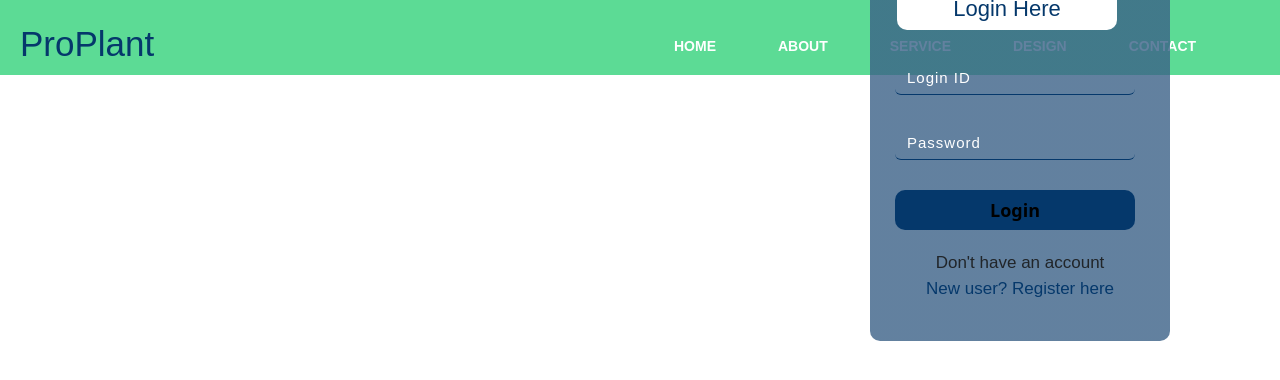
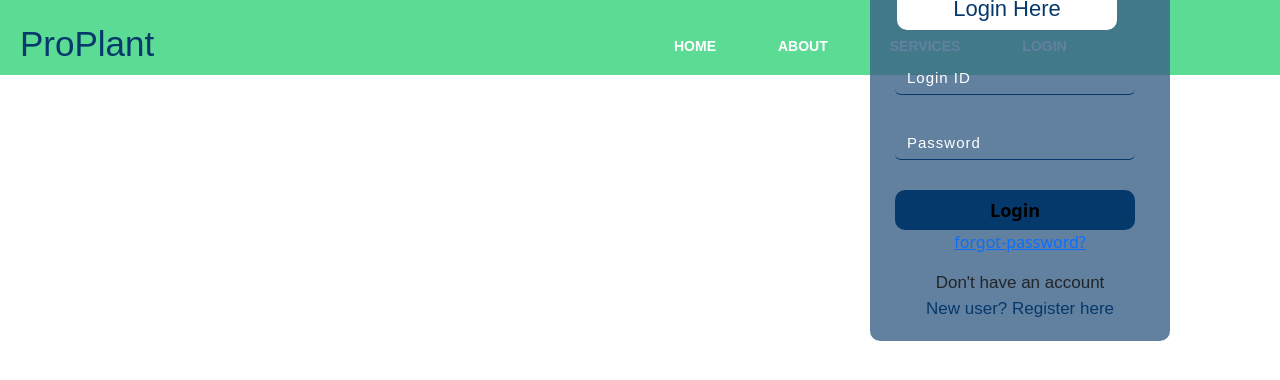
Before and after one commit to kiranm889/https---github.com-kiranm889-online-shoping-frontend, an Angular app: page /login in a window 1280 px wide. Shown: the top 380 px of the page. Built offline with nearby package versions, Linux system fonts and the light colour scheme.

Commit message:
logout added

```diff
--- a/src/app/app-routing.module.ts
+++ b/src/app/app-routing.module.ts
@@ -3,6 +3,7 @@ import { RouterModule, Routes } from '@angular/router';
 import { AboutComponent } from './about/about.component';
 import { HomeComponent } from './home/home.component';
 import { LoginComponent } from './login/login.component';
+import { LogoutComponent } from './logout/logout.component';
 import { MenuComponent } from './menu/menu.component';
 import { ProductsFormComponent } from './menu/products/products-form/products-form.component';
 import { ProductsComponent } from './menu/products/products.component';
@@ -16,6 +17,7 @@ const routes: Routes = [
   { path: 'products', component: ProductsComponent },
   { path: 'productsForm', component: ProductsFormComponent },
   { path: 'about', component: AboutComponent },
+  { path: 'logout', component: LogoutComponent },
 ];
 
 @NgModule({
--- a/src/app/app.module.ts
+++ b/src/app/app.module.ts
@@ -13,9 +13,10 @@ import { ProductsComponent } from './menu/products/products.component';
 import { ProductsFormComponent } from './menu/products/products-form/products-form.component';
 import { HomeComponent } from './home/home.component';
 import { AboutComponent } from './about/about.component';
+import { LogoutComponent } from './logout/logout.component';
 
 @NgModule({
-  declarations: [AppComponent, LoginComponent, RegistrationComponent, MenuComponent, NavComponent, ProductsComponent, ProductsFormComponent, HomeComponent, AboutComponent],
+  declarations: [AppComponent, LoginComponent, RegistrationComponent, MenuComponent, NavComponent, ProductsComponent, ProductsFormComponent, HomeComponent, AboutComponent, LogoutComponent],
   imports: [BrowserModule, AppRoutingModule, FormsModule, HttpClientModule],
   providers: [],
   bootstrap: [AppComponent],
--- a/src/app/common/nav/nav.component.html
+++ b/src/app/common/nav/nav.component.html
@@ -7,14 +7,23 @@
     <ul>
       <li><a routerLink="/home">HOME</a></li>
       <li><a routerLink="/about">ABOUT</a></li>
-      <li><a routerLink="/menu">SERVICE</a></li>
-      <li><a href="#">DESIGN</a></li>
-      <li><a href="#">CONTACT</a></li>
+      <li><a routerLink="/menu">SERVICES</a></li>
+      <li>
+        <a
+          *ngIf="!userService.isUserLoggedIn()"
+          routerLink="/home"
+          class="nav-link"
+          >LOGIN</a
+        >
+      </li>
+      <li>
+        <a
+          *ngIf="userService.isUserLoggedIn()"
+          routerLink="/logout"
+          class="nav-link"
+          >LOGOUT</a
+        >
+      </li>
     </ul>
   </div>
-
-  <!-- <div class="search">
-    <input class="srch" type="search" name="" placeholder="Type To text" />
-    <a href="#"> <button class="btn">Search</button></a>
-  </div> -->
 </div>
--- a/src/app/common/nav/nav.component.ts
+++ b/src/app/common/nav/nav.component.ts
@@ -1,4 +1,5 @@
 import { Component } from '@angular/core';
+import { UserService } from 'src/app/service/user.service';
 
 @Component({
   selector: 'app-nav',
@@ -6,5 +7,5 @@ import { Component } from '@angular/core';
   styleUrls: ['./nav.component.css'],
 })
 export class NavComponent {
-  logout: any;
+  constructor(public userService: UserService) {}
 }
--- a/src/app/login/login.component.css
+++ b/src/app/login/login.component.css
@@ -71,7 +71,6 @@
 .form .link{
   font-family: Arial, Helvetica, sans-serif;
   font-size: 17px;
-  padding-top: 20px;
   text-align: center;
 }
 .form .link a{
@@ -97,3 +96,10 @@
 .icons ion-icon:hover{
   color: #05386B;
 }
+
+#forgotpwd{
+  text-decoration: none;
+  font-weight: 300;
+  color: #ffff;
+  text-align: center;
+}
--- a/src/app/login/login.component.html
+++ b/src/app/login/login.component.html
@@ -66,6 +66,9 @@
     name="password"
   />
   <button class="btnn" (click)="login()"><a href="#">Login</a></button>
+  <p id="forgotpwd">
+    <a routerLink="" (click)="forgotPassword()">forgot-password?</a>
+  </p>
 
   <p class="link">
     Don't have an account<br />
--- a/src/app/login/login.component.ts
+++ b/src/app/login/login.component.ts
@@ -36,6 +36,7 @@ export class LoginComponent {
         // handle successful login
         console.log(response);
         this.router.navigate(['/products']);
+        sessionStorage.setItem('authenticatedUser', this.loginId);
       },
       (error) => {
         // handle login error
@@ -45,4 +46,8 @@ export class LoginComponent {
       }
     );
   }
+  email = 'lion@gmail.com';
+  forgotPassword() {
+    this.loginService.changePassword(this.loginId, this.email);
+  }
 }
--- /dev/null
+++ b/src/app/logout/logout.component.html
@@ -0,0 +1,3 @@
+<h1>You are logged out</h1>
+<div class="container">Thank you for visiting</div>
+<app-logout message="This is the banner message"></app-logout>
--- /dev/null
+++ b/src/app/logout/logout.component.ts
@@ -0,0 +1,64 @@
+import { Component, Input } from '@angular/core';
+import { Router, RouterLink } from '@angular/router';
+import { UserService } from '../service/user.service';
+
+// @Component({
+//   selector: 'app-logout',
+//   templateUrl: './logout.component.html',
+//   styleUrls: ['./logout.component.css'],
+// })
+
+@Component({
+  selector: 'app-logout',
+  template: `
+    <div class="banner" [ngClass]="{ show: show }">
+      {{ message }}
+      <button class="close" (click)="closeBanner()">X</button>
+    </div>
+  `,
+  styles: [
+    `
+      .banner {
+        position: fixed;
+        top: 0;
+        left: 50%;
+        transform: translateX(-50%);
+        background-color: #f44336;
+        color: white;
+        padding: 12px 24px;
+        z-index: 9999;
+        opacity: 0;
+        transition: opacity 0.3s ease-in-out;
+      }
+      .banner.show {
+        opacity: 1;
+      }
+      .close {
+        position: absolute;
+        top: 50%;
+        right: 4px;
+        transform: translateY(-50%);
+        background-color: transparent;
+        color: white;
+        border: none;
+        font-size: 16px;
+        cursor: pointer;
+      }
+    `,
+  ],
+})
+export class LogoutComponent {
+  // @Input() message: string | undefined;
+  message = 'User Logged Out !!!';
+  show = true;
+
+  closeBanner() {
+    this.show = false;
+    this.router.navigate(['/home']);
+  }
+
+  constructor(public userService: UserService, private router: Router) {}
+  ngOnInit() {
+    this.userService.logout();
+  }
+}
--- a/src/app/service/user.service.ts
+++ b/src/app/service/user.service.ts
@@ -26,7 +26,19 @@ export class UserService {
   login(loginId: string, password: string) {
     // const body = { loginId, password };
     const url = `${this.baseUrl}/login?loginId=${loginId}&password=${password}`;
-
     return this.http.get<any>(url);
   }
+
+  logout() {
+    sessionStorage.removeItem('authenticatedUser');
+  }
+
+  isUserLoggedIn() {
+    let user = sessionStorage.getItem('authenticatedUser');
+    return !(user == null);
+  }
+
+  changePassword(userId: any, email: any) {
+    return this.http.post(`${this.baseUrl}/forgot-password`, userId, email);
+  }
 }
```
Also changed, not shown: src/app/common/nav/nav.component.css (+0 -54 lines), src/app/logout/logout.component.css (added), 1 other file (tests, documents, lock files or other folders).
